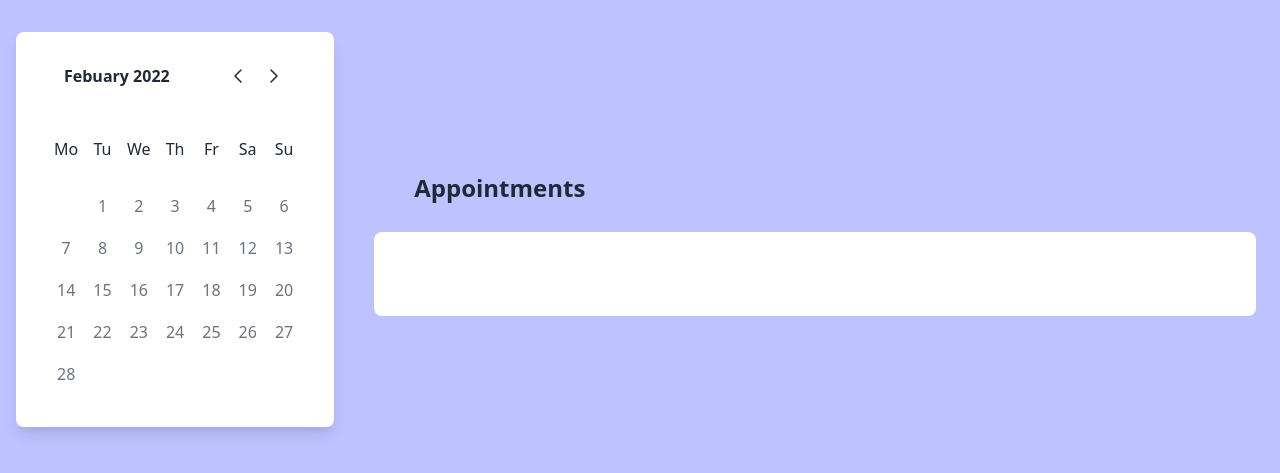
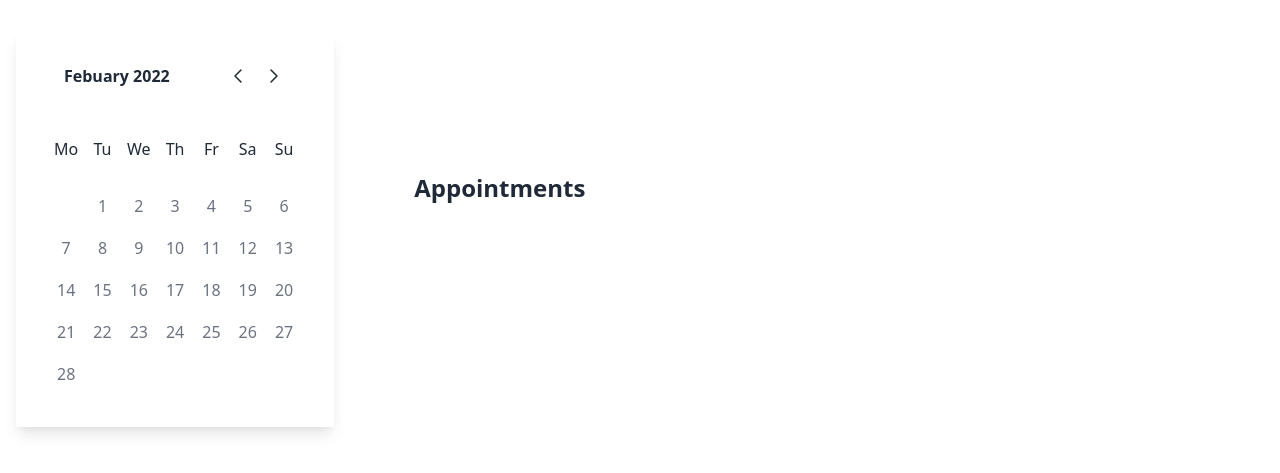
Before and after one commit to coding-armadillo/booking-buddy, a Django app: page /schedules/ in a window 1280 px wide. Shown: the top 473 px of the page. Run offline with Django 4.2, Linux system fonts and the light colour scheme; data that the repository does not hold is empty.

Commit message:
added gui consistancy

```diff
--- a/booking_buddy/urls.py
+++ b/booking_buddy/urls.py
@@ -18,6 +18,6 @@ from django.urls import path, include
 
 urlpatterns = [
     path("admin/", admin.site.urls),
-    path("customers/", include("customers.urls")),
-    path("schedules/", include("schedules.urls")),
+    path("customers/", include(("customers.urls", "customers"), namespace="customers")),
+    path("schedules/", include(("schedules.urls", "customers"), namespace="schedules")),
 ]
--- a/schedules/templates/schedules/index.html
+++ b/schedules/templates/schedules/index.html
@@ -10,10 +10,10 @@
       rel="stylesheet"
     />
   </head>
-  <body class="flex items-center justify-center" style="background: #bec2ff">
+  <body class="flex items-center justify-center" style="background: #ffffff">
     <div class="flex items-center justify-center py-8 px-4">
       <div class="max-w-lg w-full shadow-lg">
-        <div class="md:p-8 p-5 dark:bg-green-100 bg-white rounded-lg">
+        <div class="md:p-8 p-5 dark:bg-blue-100 bg-blue rounded-lg">
           <div class="px-4 flex items-center justify-between">
             <span
               tabindex="0"
```
Also changed, not shown: customers/templates/customers/index.html (+11 -8 lines).
